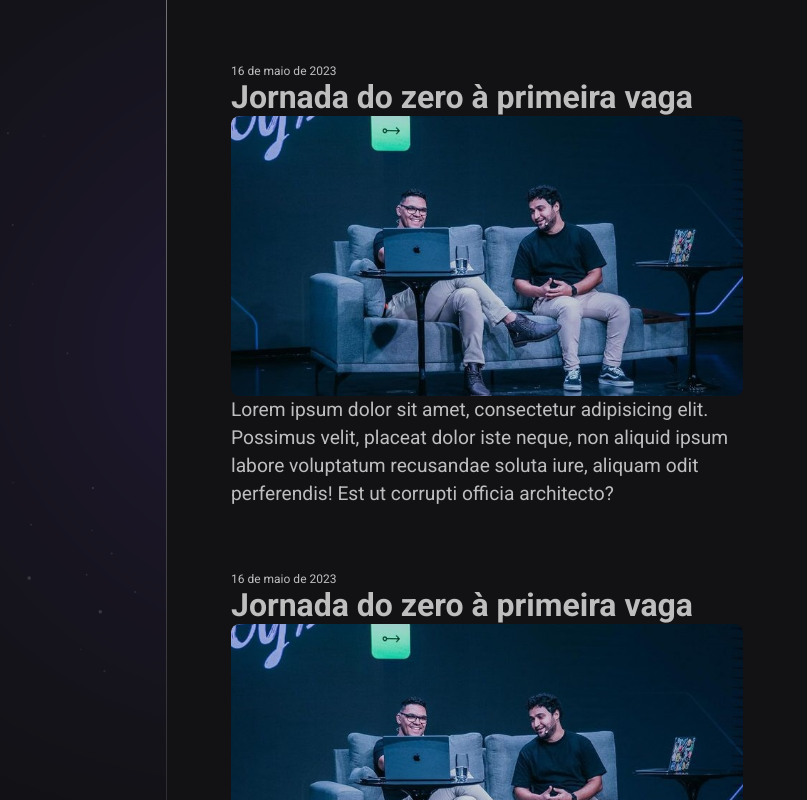
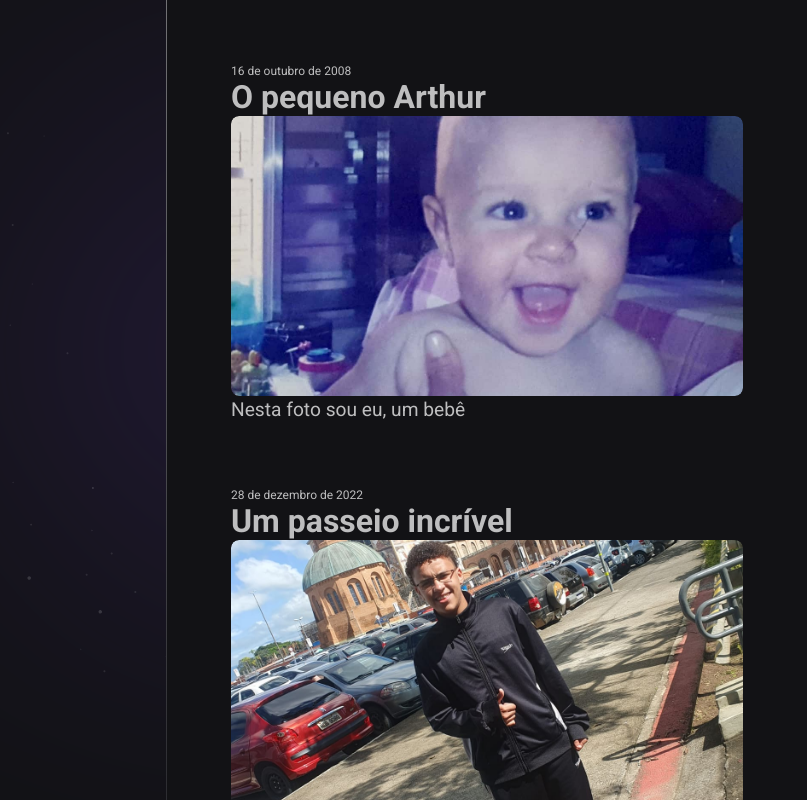
Before and after one commit to Arthur-ceap/Projeto-NLW-Capsula-do-Tempo, a plain HTML site: page index.html in a window 1280 px wide. Shown: the full height of the page, 473-1280 px from the left. Drawn offline with Linux system fonts and the light colour scheme.

```diff
--- a/index.html
+++ b/index.html
@@ -25,30 +25,30 @@
 
     <nav>
       <a href="https://app.rocketseat.com.br/events/nlw-spacetime/explorer/aula-2" target="_blank" class="memory">
-      <small>16 de maio de 2023<small>
-      <h1>Jornada do zero à primeira vaga</h1>
+      <small>16 de outubro de 2008<small>
+      <h1>O pequeno Arthur</h1>
       <div>
-        <img src="./assets/jornada.png" alt="Rodrigo e Myke apresentando o evento">
+        <img src="./assets/bebe.jpg" alt="Arthur quando era um bebê">
       </div>
-      <p>Lorem ipsum dolor sit amet, consectetur adipisicing elit. Possimus velit, placeat dolor iste neque, non aliquid ipsum labore voluptatum recusandae soluta iure, aliquam odit perferendis! Est ut corrupti officia architecto?</p>
+      <p>Nesta foto sou eu, um bebê </p>
       </a>
 
       <a href="https://app.rocketseat.com.br/events/nlw-spacetime/explorer/aula-2" target="_blank" class="memory">
-      <small>16 de maio de 2023<small>
-      <h1>Jornada do zero à primeira vaga</h1>
+      <small>28 de dezembro de 2022<small>
+      <h1>Um passeio incrível</h1>
       <div>
-        <img src="./assets/jornada.png" alt="Rodrigo e Myke apresentando o evento">
+        <img src="./assets/eu mais velho.jpg" alt="Eu num passeio para Aparecida do Norte">
       </div>
-      <p>Lorem ipsum dolor sit amet, consectetur adipisicing elit. Possimus velit, placeat dolor iste neque, non aliquid ipsum labore voluptatum recusandae soluta iure, aliquam odit perferendis! Est ut corrupti officia architecto?</p>
+      <p>Neste dia eu fui num passeio rumo à Aparecida do Norte, uma terra santa</p>
       </a>
 
       <a href="https://app.rocketseat.com.br/events/nlw-spacetime/explorer/aula-2" target="_blank" class="memory">
-      <small>16 de maio de 2023<small>
-      <h1>Jornada do zero à primeira vaga</h1>
+      <small>03 de fevereiro de 2023<small>
+      <h1>Dia Inesquecível</h1>
       <div>
-        <img src="./assets/jornada.png" alt="Rodrigo e Myke apresentando o evento">
+        <img src="./assets/formatura.jpg" alt="Minha formatura do CEAP no 9º ano">
       </div>
-      <p>Lorem ipsum dolor sit amet, consectetur adipisicing elit. Possimus velit, placeat dolor iste neque, non aliquid ipsum labore voluptatum recusandae soluta iure, aliquam odit perferendis! Est ut corrupti officia architecto?</p>
+      <p>Este foi o dia da minha formatura no CEAP da Informática Aplicada A, na qual recebi um certificado de conclusão do curso e uma medalha de reconhecimento como um dos alunos destaque da turma</p>
       </a>
     </nav>
   </body>
```
Also changed, not shown: .github/capsula-do-tempo.png (added), assets/bebe.jpg (added), assets/eu mais velho.jpg (added), assets/formatura.jpg (added), 1 other file.
